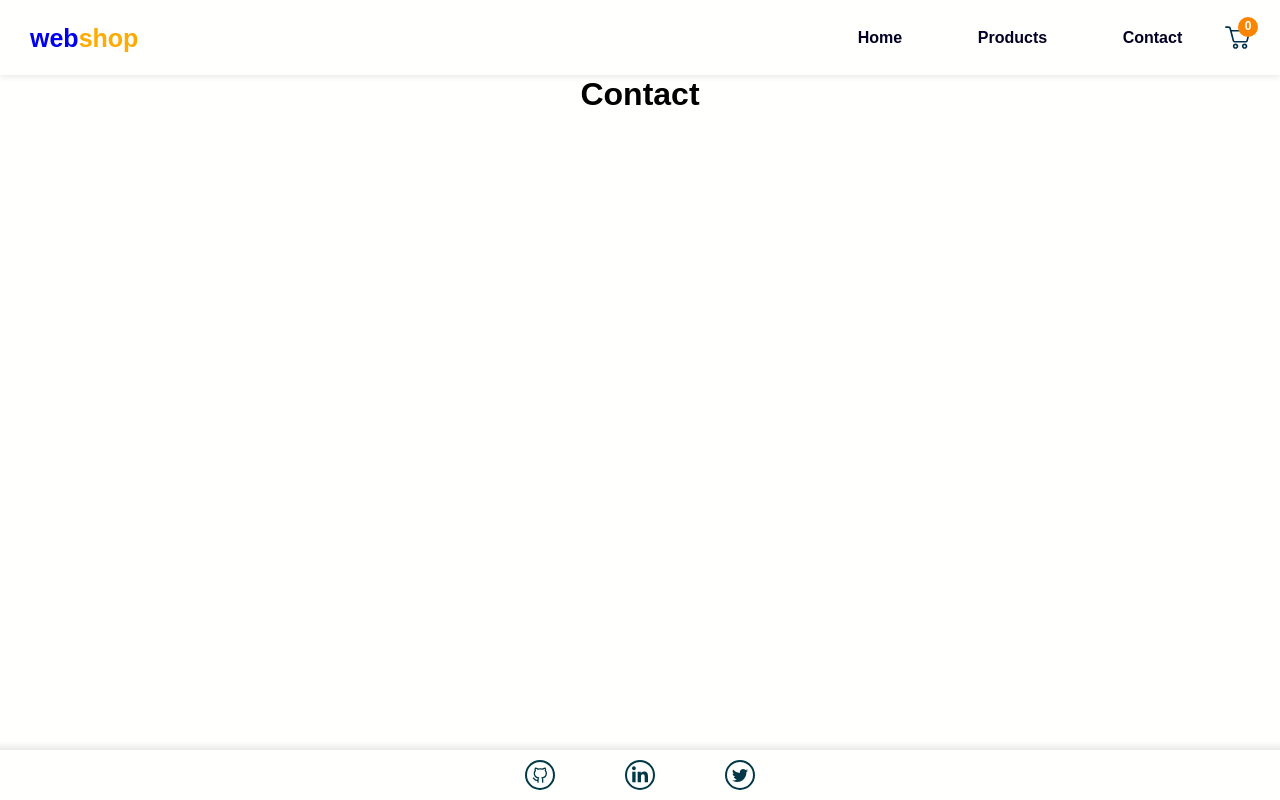
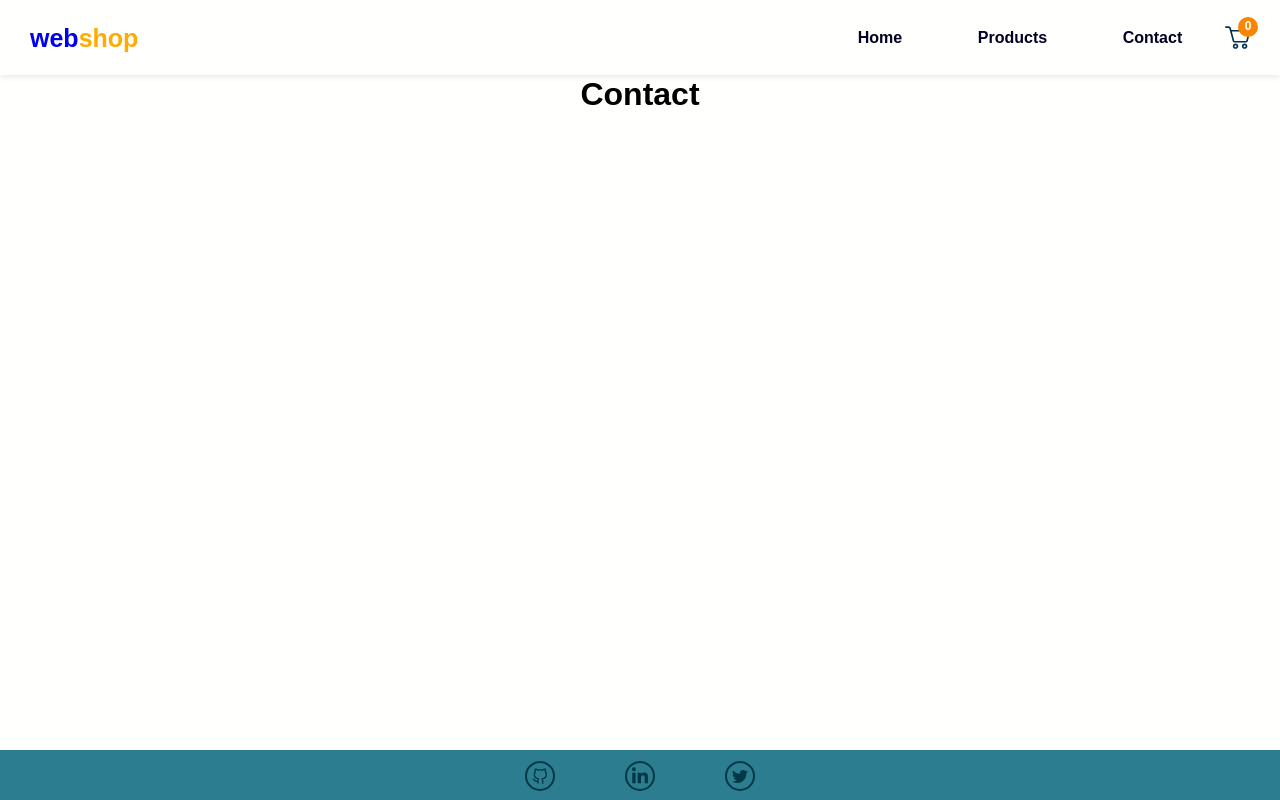
Before and after one commit to twikista/web-shop, a React (Create React App) app: page /contact in a window 1280 px wide. Built offline with nearby package versions, Linux system fonts and the light colour scheme; no server answers.

Commit message:
re-styled app footer

```diff
--- a/src/components/Footer/Footer.styles.ts
+++ b/src/components/Footer/Footer.styles.ts
@@ -2,12 +2,12 @@ import { Link } from "react-router-dom";
 import styled from "styled-components";
 
 export const StyledFooter = styled.footer`
-  color: #f0f5fd;
   display: flex;
   align-items: center;
   justify-content: center;
   padding: 2rem 1rem;
-  box-shadow: 0px 2px 6px 6px rgba(0, 0, 0, 0.09);
+  border-top: solid 2px #2b7d8f;
+  background-color: #2b7d8f; ;
 `;
 
 export const Socials = styled.ul`
@@ -29,6 +29,7 @@ export const SocialsIconWrapper = styled(Link)`
   width: 30px;
   height: 30px;
   border: solid 2px #023846;
+  /* border: solid 2px #022a31; */
   border-radius: 50%;
   padding: 0.5rem;
   color: #023846;
```
